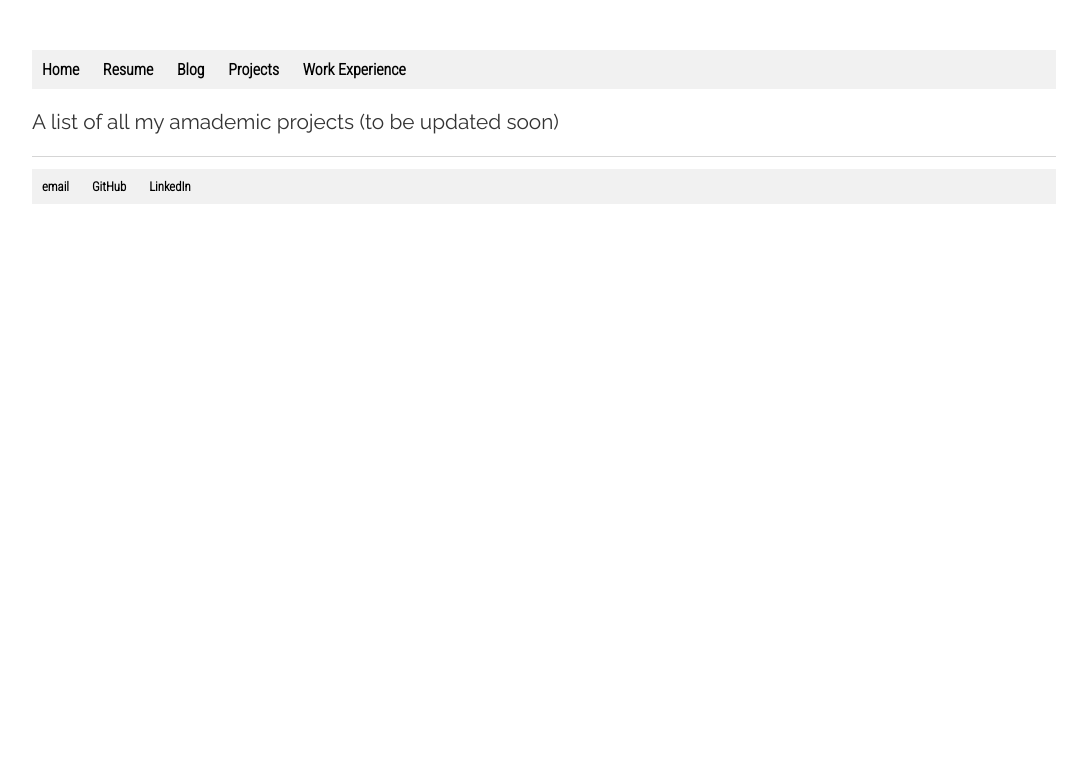
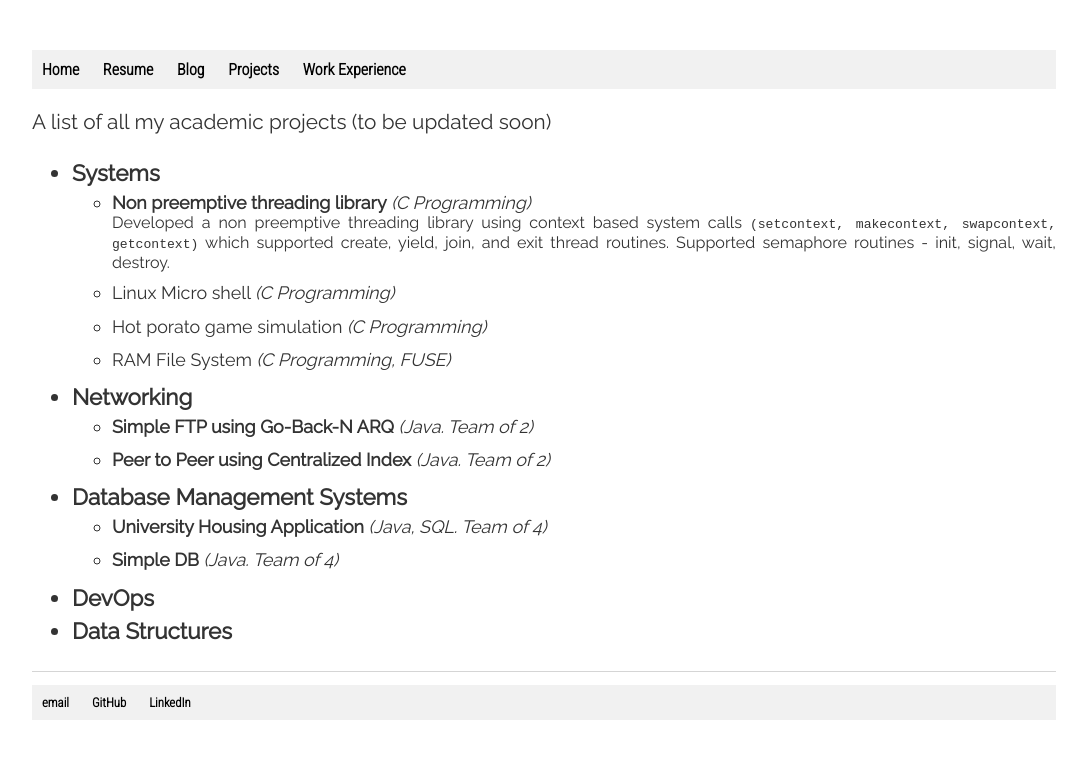
Before and after one commit to aneeshkher/aneeshkher.github.io, a Jekyll site: the page built from projects/index.html, in a window 1280 px wide. Shown: the top 759 px of the page, without its empty margins (96-1183 px from the left). Built offline with Jekyll 4.4.1, drawn with Linux system fonts in a browser that asks for light colours.

Commit message:
Add some text to academic projects. Change font size for work experience

```diff
--- a/css/main.css
+++ b/css/main.css
@@ -57,7 +57,7 @@ p {
 }
 
 .para_text {
-    font-size: 1.2em;
+    font-size: 1.3em;
     line-height: 1.3em;
     color: #333;
     text-align: justify;
@@ -66,8 +66,48 @@ p {
 }
 
 .para_text1 {
-    font-size: 1.3em;
+    font-size: 1.4em;
     line-height: 1.5em;
+    color: #333;
+    text-align: justify;
+    text-justify: inter-word;
+    font-family: 'Raleway', sans-serif;
+}
+
+.work_ex_title {
+    font-size: 1.2em;
+    line-height: 1.4em;
+    color: #333;
+    text-align: justify;
+    text-justify: inter-word;
+    font-family: 'Raleway', sans-serif;
+}
+
+.work_ex_text {
+    font-size: 1.1em;
+    line-height: 1.2em;
+    color: #333;
+    text-align: justify;
+    text-justify: inter-word;
+    font-family: 'Raleway', sans-serif;
+}
+
+.italics {
+    font-style: italic;
+}
+
+.project_para_text {
+    font-size: 0.9em;
+    line-height: 1.1em;
+    color: #333;
+    text-align: justify;
+    text-justify: inter-word;
+    font-family: 'Raleway', sans-serif;
+}
+
+.project_heading {
+    font-size: 0.8em;
+    line-height: 1.3em;
     color: #333;
     text-align: justify;
     text-justify: inter-word;
--- a/projects/index.html
+++ b/projects/index.html
@@ -3,4 +3,46 @@ layout: default
 title: "Aneesh's projects"
 ---
 
-<p>A list of all my amademic projects (to be updated soon)</p>
+<p>A list of all my academic projects (to be updated soon)</p>
+
+<p>
+	<ul class="para_text1">
+		<li><b>Systems</b>
+			<ul class="project_heading">
+				<li style="margin-bottom: 10px">
+					<b>Non preemptive threading library</b> <i>(C Programming)</i><br>
+					<div class="project_para_text">
+						Developed a non preemptive threading library using context based system calls <code>(setcontext, makecontext, swapcontext,
+						getcontext)</code> which supported create, yield, join, and exit thread routines. Supported semaphore routines - init, signal,
+						wait, destroy.
+					</div>
+				</li>
+				<li style="margin-bottom: 10px">Linux Micro shell <i>(C Programming)</i></li>
+				<li style="margin-bottom: 10px">Hot porato game simulation <i>(C Programming)</i></li>
+				<li style="margin-bottom: 10px">RAM File System <i>(C Programming, FUSE)</i></li>
+			</ul>
+		</li>
+		<li><b>Networking</b>
+			<ul class="project_heading">
+				<li style="margin-bottom: 10px">
+					<b>Simple FTP using Go-Back-N ARQ</b> <i>(Java. Team of 2)</i>
+				</li>
+				<li style="margin-bottom: 10px">
+					<b>Peer to Peer using Centralized Index</b> <i>(Java. Team of 2)</i>
+				</li>
+			</ul>
+		</li>
+		<li><b>Database Management Systems</b>
+			<ul class="project_heading">
+				<li style="margin-bottom: 10px">
+					<b>University Housing Application</b> <i>(Java, SQL. Team of 4)</i>
+				</li>
+				<li style="margin-bottom: 10px">
+					<b>Simple DB</b> <i>(Java. Team of 4)</i>
+				</li>
+			</ul>
+		</li>
+		<li><b>DevOps</b></li>
+		<li><b>Data Structures</b></li>
+	</ul>
+</p>
```
Also changed, not shown: work_exp/index.html (+11 -7 lines).
